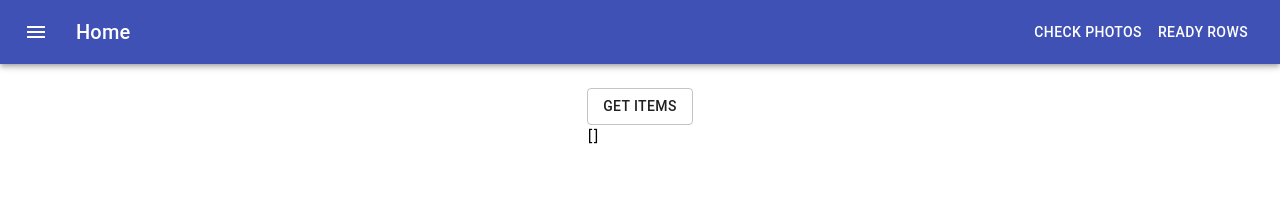
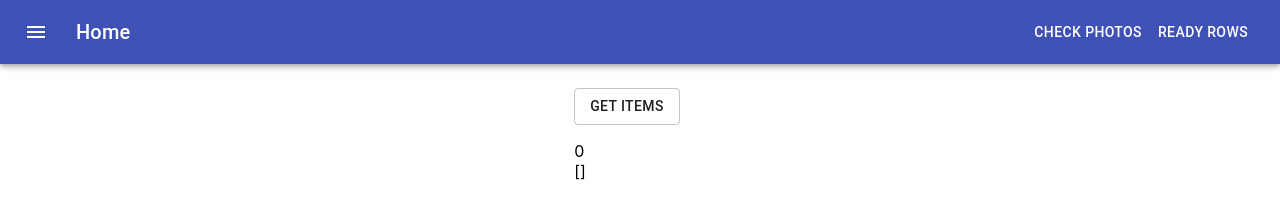
Before and after one commit to mikohan/vasya-interface, a React (Create React App) app: page /react/checkphotos in a window 1280 px wide. Shown: the top 219 px of the page. Built offline with nearby package versions, Linux system fonts and the light colour scheme; the HTML template or start-up script is replaced by a standard one.

Commit message:
Loading spinner

```diff
--- a/src/components/CheckPhotos.tsx
+++ b/src/components/CheckPhotos.tsx
@@ -2,6 +2,7 @@ import { Button, Grid } from '@material-ui/core';
 import axios from 'axios';
 import { useEffect, useState } from 'react';
 import { Urls } from '../config';
+import Spiner from './Spiner';
 
 export default function CheckPhotos() {
   const [loading, setLoading] = useState(false);
@@ -14,17 +15,20 @@ export default function CheckPhotos() {
     setLoading(false);
   };
 
-  if (loading) {
-    return <div>Loading...</div>;
-  }
-
   return (
     <div>
       <Grid container spacing={2}>
         <Grid item xs={12}>
-          <Button onClick={getNoPhotoList} variant="outlined">
-            Get Items
-          </Button>
+          {loading ? (
+            <Spiner />
+          ) : (
+            <Button onClick={getNoPhotoList} variant="outlined">
+              Get Items
+            </Button>
+          )}
+        </Grid>
+        <Grid item xs={12}>
+          {photos.length}
         </Grid>
       </Grid>
 
```
